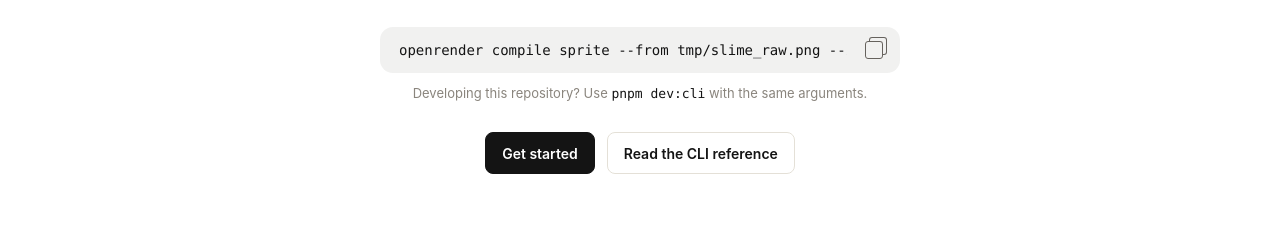
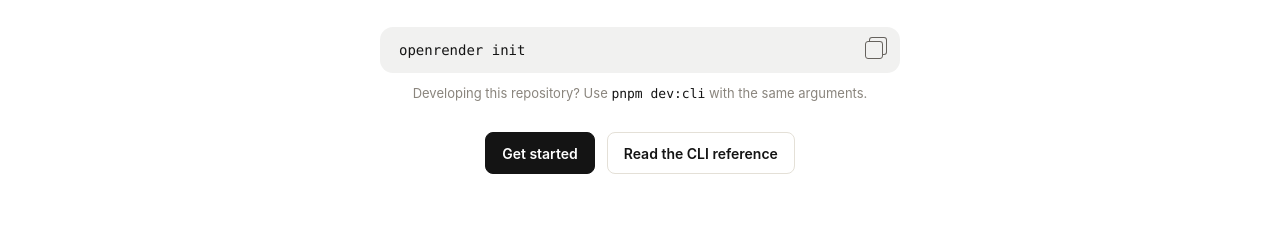
Before and after one commit to dt-pirate/openrender, a website: page docs/developer-webpage.html in a window 1280 px wide. Shown: the part 575-800 px from the top of the page. Drawn offline with Linux system fonts and the light colour scheme.

Commit message:
docs: set webpage hero command to init

```diff
--- a/docs/developer-webpage.html
+++ b/docs/developer-webpage.html
@@ -970,7 +970,7 @@
             changes without an account, cloud API, or model provider call.
           </p>
           <div class="command-pill" aria-label="openRender compile command">
-            <pre id="hero-command">openrender compile sprite --from tmp/slime_raw.png --install</pre>
+            <pre id="hero-command">openrender init</pre>
             <button class="copy-button" type="button" data-copy-target="hero-command" aria-label="Copy command">Copy</button>
           </div>
           <p class="command-note">
```
